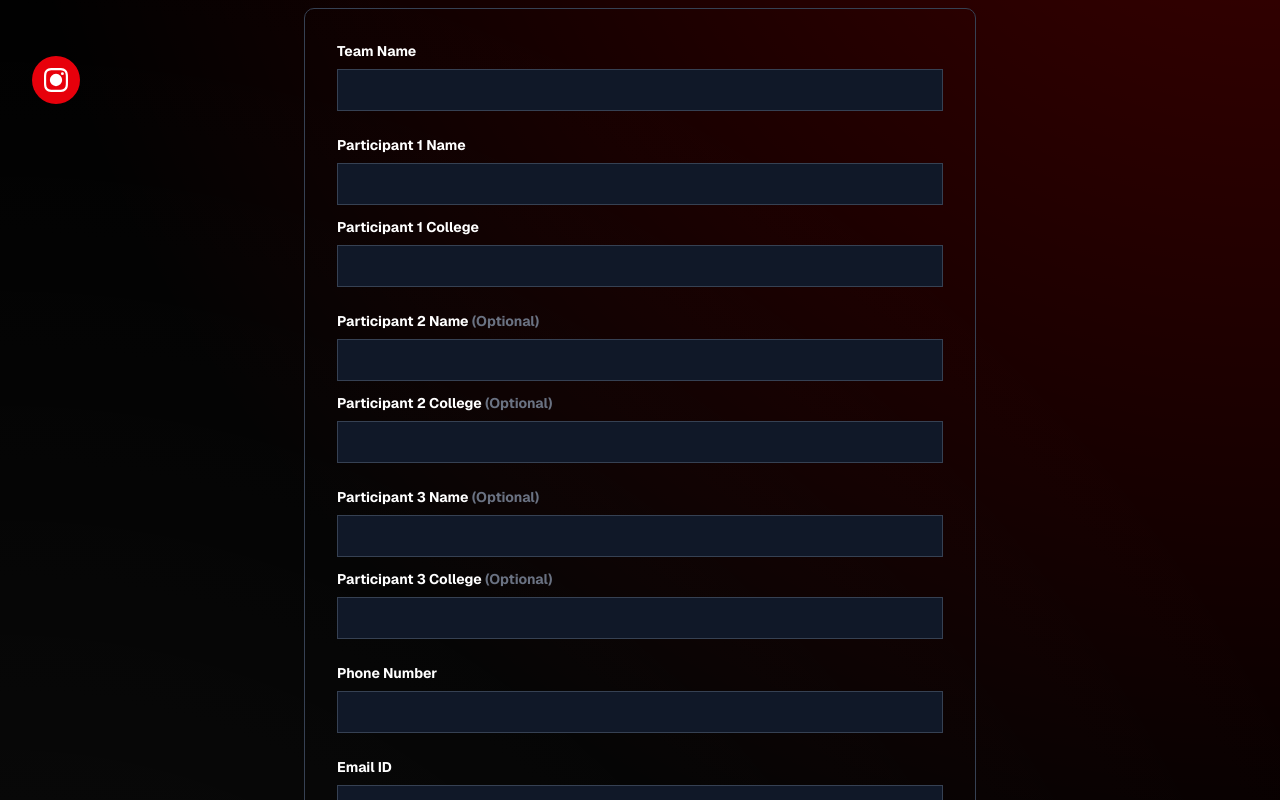
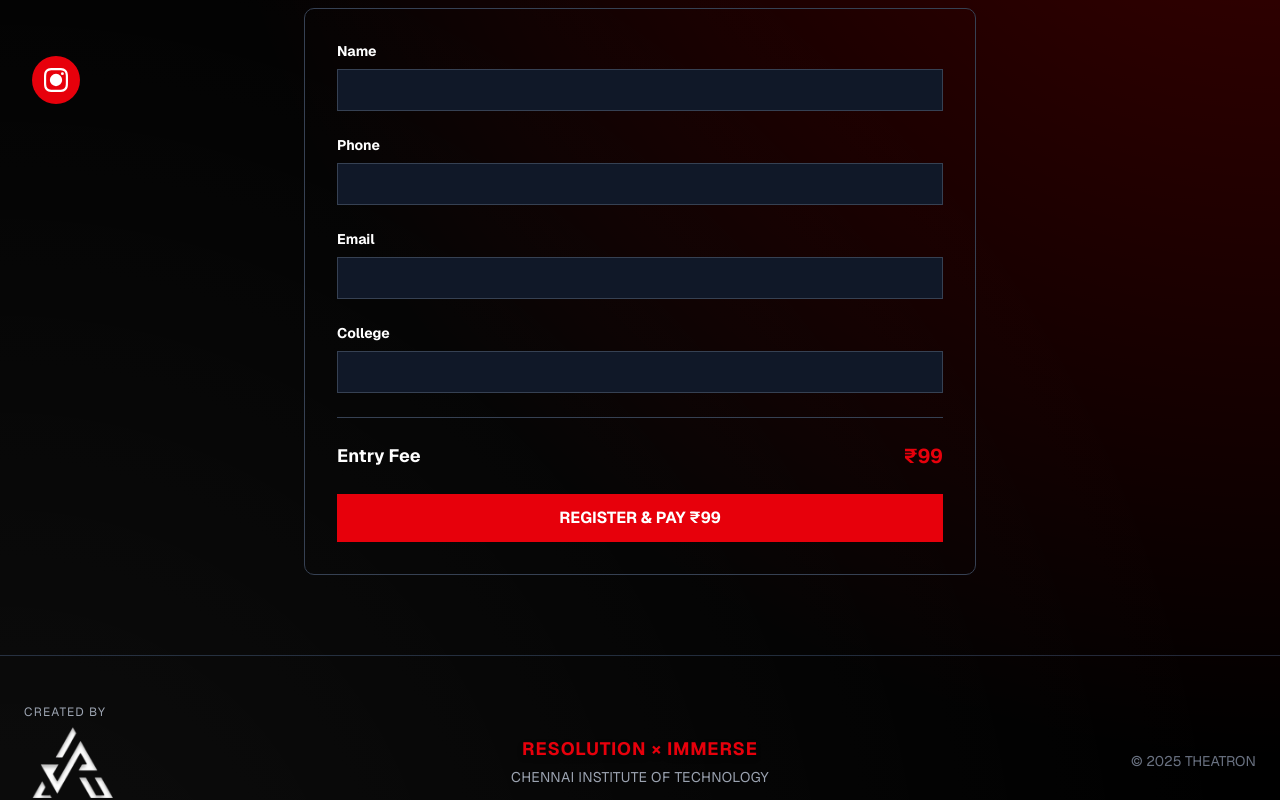
Before and after one commit to Club-Asymmetric/Theatron_Frontend, a Next.js app: page /registration/quizcorn in a window 1280 px wide. Shown: the part 320-1120 px from the top of the page. Built offline with nearby package versions, Linux system fonts and the light colour scheme.

Commit message:
[Fix] Single

```diff
--- a/src/app/registration/adaptune/page.jsx
+++ b/src/app/registration/adaptune/page.jsx
@@ -5,20 +5,11 @@ import Footer from "@/components/footer"
 import { useState } from "react"
 
 export default function AdapTuneRegistration() {
-  const [formData, setFormData] = useState({
-    teamName: "",
-    participant1: "",
-    college1: "",
-    participant2: "",
-    college2: "",
-    phone: "",
-    email: "",
-  })
+  const [formData, setFormData] = useState({ name: "", phone: "", email: "", college: "" })
   const [isSubmitting, setIsSubmitting] = useState(false)
   const [errorMsg, setErrorMsg] = useState(null)
 
-  const handleInputChange = (e) =>
-    setFormData({ ...formData, [e.target.name]: e.target.value })
+  const handleInputChange = (e) => setFormData({ ...formData, [e.target.name]: e.target.value })
 
   const handlePayment = async (e) => {
     e.preventDefault()
@@ -29,13 +20,10 @@ export default function AdapTuneRegistration() {
       // Prepare query parameters for Razorpay
       const params = new URLSearchParams({
         event: "adaptune",
-        teamName: formData.teamName,
-        participant1: formData.participant1,
-        college1: formData.college1,
-        participant2: formData.participant2,
-        college2: formData.college2,
+        name: formData.name,
         phone: formData.phone,
         email: formData.email,
+        college: formData.college,
         amount: 99,
         currency: "INR",
         receipt: `adaptune_${Date.now()}`,
@@ -82,27 +70,13 @@ export default function AdapTuneRegistration() {
             )}
 
             <form className="space-y-6" onSubmit={handlePayment}>
-              {[
-                { label: "Team Name", name: "teamName" },
-                { label: "Participant 1 Name", name: "participant1" },
-                { label: "College Name (Participant 1)", name: "college1" },
-                { label: "Participant 2 Name", name: "participant2" },
-                { label: "College Name (Participant 2)", name: "college2" },
-                { label: "Phone Number", name: "phone" },
-                { label: "Email", name: "email" },
-              ].map((field) => (
-                <div key={field.name}>
-                  <label className="block text-sm font-bold mb-2">{field.label}</label>
+              {["name", "phone", "email", "college"].map((field) => (
+                <div key={field}>
+                  <label className="block text-sm font-bold mb-2 capitalize">{field}</label>
                   <input
-                    type={
-                      field.name === "email"
-                        ? "email"
-                        : field.name === "phone"
-                        ? "tel"
-                        : "text"
-                    }
-                    name={field.name}
-                    value={formData[field.name]}
+                    type={field === "email" ? "email" : field === "phone" ? "tel" : "text"}
+                    name={field}
+                    value={formData[field]}
                     onChange={handleInputChange}
                     className="w-full bg-gray-900 border border-gray-700 px-4 py-2 text-white focus:border-red-600 focus:outline-none transition"
                     required
--- a/src/app/registration/quizcorn/page.jsx
+++ b/src/app/registration/quizcorn/page.jsx
@@ -5,24 +5,11 @@ import Footer from "@/components/footer"
 import { useState } from "react"
 
 export default function QuizcornRegistration() {
-  const [formData, setFormData] = useState({
-    team_name: "",
-    name1: "",
-    college1: "",
-    name2: "",
-    college2: "",
-    name3: "",
-    college3: "",
-    phone: "",
-    email: ""
-  })
+  const [formData, setFormData] = useState({ name: "", phone: "", email: "", college: "" })
   const [isSubmitting, setIsSubmitting] = useState(false)
   const [errorMsg, setErrorMsg] = useState(null)
 
-  const handleInputChange = (e) => {
-    const { name, value } = e.target
-    setFormData({ ...formData, [name]: value })
-  }
+  const handleInputChange = (e) => setFormData({ ...formData, [e.target.name]: e.target.value })
 
   const handlePayment = async (e) => {
     e.preventDefault()
@@ -32,15 +19,10 @@ export default function QuizcornRegistration() {
     try {
       const params = new URLSearchParams({
         event: "Quizcorn",
-        team_name: formData.team_name,
-        name1: formData.name1,
-        college1: formData.college1,
-        name2: formData.name2,
-        college2: formData.college2,
-        name3: formData.name3,
-        college3: formData.college3,
+        name: formData.name,
         phone: formData.phone,
         email: formData.email,
+        college: formData.college,
         amount: 99,
         currency: "INR",
         receipt: `quizcorn_${Date.now()}`,
@@ -84,54 +66,11 @@ export default function QuizcornRegistration() {
             )}
 
             <form className="space-y-6" onSubmit={handlePayment}>
-              <div>
-                <label className="block text-sm font-bold mb-2">Team Name</label>
-                <input
-                  type="text"
-                  name="team_name"
-                  value={formData.team_name}
-                  onChange={handleInputChange}
-                  className="w-full bg-gray-900 border border-gray-700 px-4 py-2 text-white focus:border-red-600 focus:outline-none transition"
-                  required
-                />
-              </div>
-
-              {/* Team members */}
-              {["1", "2", "3"].map((num, idx) => (
-                <div key={num}>
-                  <label className="block text-sm font-bold mb-2">
-                    Participant {num} Name {idx > 0 && <span className="text-gray-500">(Optional)</span>}
-                  </label>
+              {["name", "phone", "email", "college"].map((field) => (
+                <div key={field}>
+                  <label className="block text-sm font-bold mb-2 capitalize">{field}</label>
                   <input
-                    type="text"
-                    name={`name${num}`}
-                    value={formData[`name${num}`]}
-                    onChange={handleInputChange}
-                    className="w-full bg-gray-900 border border-gray-700 px-4 py-2 mb-3 text-white focus:border-red-600 focus:outline-none transition"
-                    required={num === "1"}
-                  />
-                  <label className="block text-sm font-bold mb-2">
-                    Participant {num} College {idx > 0 && <span className="text-gray-500">(Optional)</span>}
-                  </label>
-                  <input
-                    type="text"
-                    name={`college${num}`}
-                    value={formData[`college${num}`]}
-                    onChange={handleInputChange}
-                    className="w-full bg-gray-900 border border-gray-700 px-4 py-2 text-white focus:border-red-600 focus:outline-none transition"
-                    required={num === "1"}
-                  />
-                </div>
-              ))}
-
-              {/* Contact */}
-              {["phone", "email"].map((field) => (
-                <div key={field}>
-                  <label className="block text-sm font-bold mb-2 capitalize">
-                    {field === "phone" ? "Phone Number" : "Email ID"}
-                  </label>
-                  <input
-                    type={field === "email" ? "email" : "tel"}
+                    type={field === "email" ? "email" : field === "phone" ? "tel" : "text"}
                     name={field}
                     value={formData[field]}
                     onChange={handleInputChange}
```
